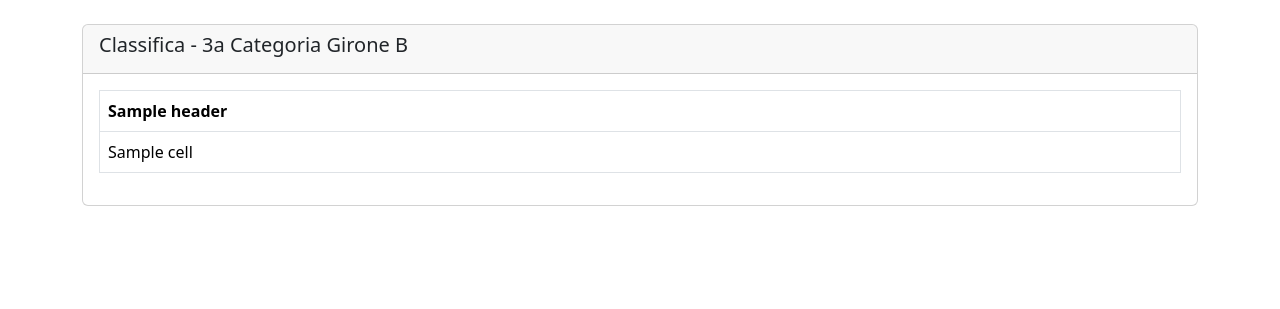
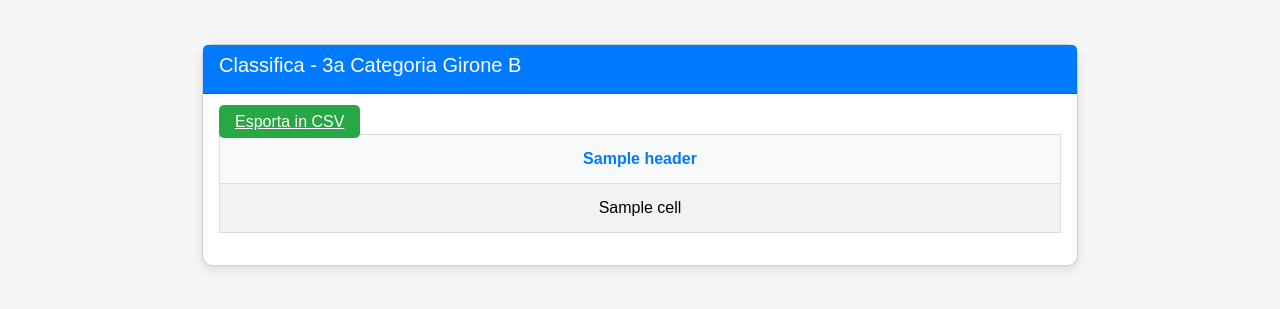
Before and after one commit to mancio8/homeProject, a Django app: template templates/table_view.html in a window 1280 px wide. Shown: the top 309 px of the page. Run offline with Django 5.2, Linux system fonts and the light colour scheme; the template is opened without the code that fills it: most values are stand-ins (such as "Sample title", 1, 10 or a date in 2020).

Commit message:
new table

```diff
--- a/templates/table_view.html
+++ b/templates/table_view.html
@@ -5,7 +5,79 @@
     <meta name="viewport" content="width=device-width, initial-scale=1.0">
     <title>Classifica - 3a Categoria Girone B</title>
     <!-- Link a Bootstrap 5 -->
-    <link href="https://cdn.jsdelivr.net/npm/bootstrap@5.3.0-alpha1/dist/css/bootstrap.min.css" rel="stylesheet">
+    <link href="https://cdn.jsdelivr.net/npm/bootstrap@5.3.3/dist/css/bootstrap.min.css" rel="stylesheet">
+    <style>
+        /* Estetica migliorata per la card */
+        .card {
+            border-radius: 10px;
+            box-shadow: 0 4px 10px rgba(0, 0, 0, 0.1);
+        }
+
+        .card-header {
+            background-color: #007bff;
+            color: white;
+            font-weight: bold;
+        }
+
+        /* Tabella stilizzata */
+        .table th, .table td {
+            vertical-align: middle;
+            text-align: center;
+            padding: 12px;
+        }
+
+        .table th {
+            background-color: #f8f9fa;
+            color: #007bff;
+            font-weight: bold;
+        }
+
+        .table-striped tbody tr:nth-of-type(odd) {
+            background-color: #f2f2f2;
+        }
+
+        .table-bordered {
+            border: 1px solid #ddd;
+        }
+
+        /* Colonna PS migliorata */
+        .ps-column {
+            width: 60px; /* Imposta la larghezza desiderata */
+            word-wrap: break-word;
+            white-space: nowrap;
+        }
+
+        /* Design generale della pagina */
+        body {
+            background-color: #f5f5f5;
+            font-family: 'Arial', sans-serif;
+            padding: 20px 0;
+        }
+
+        .container {
+            max-width: 900px;
+        }
+
+        /* Hover per le righe della tabella */
+        .table tbody tr:hover {
+            background-color: #e9ecef;
+        }
+
+        .btn-export {
+            background-color: #28a745;
+            color: white;
+            border: none;
+            padding: 8px 16px;
+            border-radius: 5px;
+            margin-top: 10px;
+            cursor: pointer;
+        }
+
+        .btn-export:hover {
+            background-color: #218838;
+        }
+
+    </style>
 </head>
 <body>
     <div class="container my-4">
@@ -15,12 +87,14 @@
                 <h5 class="card-title">Classifica - 3a Categoria Girone B</h5>
             </div>
             <div class="card-body">
+                <!-- Bottoni di esportazione -->
+                <a href="?format=csv" class="btn-export">Esporta in CSV</a>
                 <!-- Tabella con la classifica -->
-                <table class="table table-bordered">
+                <table class="table table-bordered table-striped">
                     <thead>
                         <tr>
                             {% for header in classifiche.headers %}
-                                <th{% if header == 'PS' %} class="col-2"{% endif %}>{{ header }}</th>
+                                <th class="{% if header == 'PS' %}ps-column{% endif %}">{{ header }}</th>
                             {% endfor %}
                         </tr>
                     </thead>
```
